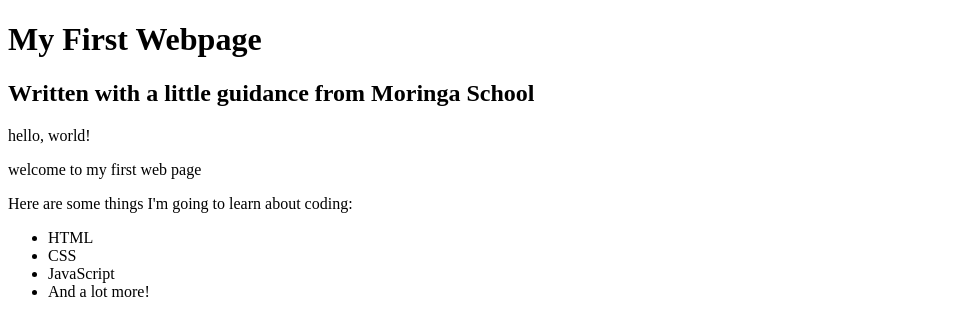
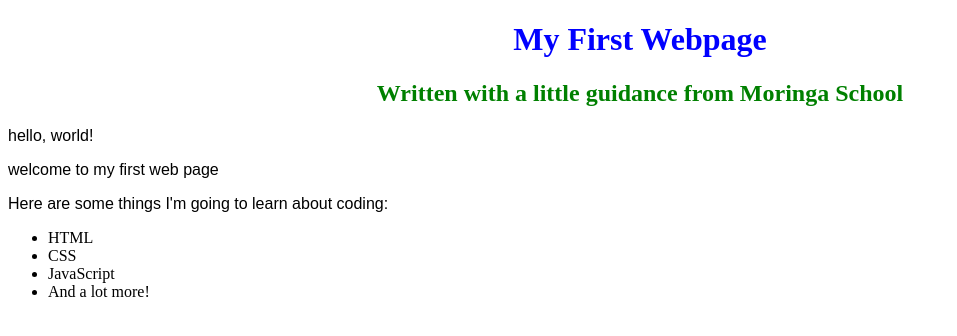
Before and after one commit to farhankey/my-portofolio, a plain HTML site: page index.html in a window 1280 px wide. Shown: the whole page, without its empty margins (0-957 px from the left). Drawn offline with Linux system fonts and the light colour scheme.

Commit message:
change name of my-first-webpage.html file to index.html

```diff
--- /dev/null
+++ b/css/style.css
@@ -0,0 +1,15 @@
+h1{
+    color: blue;
+    text-align: center;
+}
+h2{
+    color: green;
+    front-style: italic;
+    text-align: center;
+}
+p{
+    font-family: sans-serif;
+}
+ul[
+    line-height: 40px;
+]
--- a/my-first-webpage.html
+++ b/index.html
@@ -2,6 +2,7 @@
 <html>
     <head>
         <title>My first webpage!</title>
+        <link href="css/style.css" rel="stylesheet" type="text/css">
     </head>
     <body>
         <h1>My First Webpage</h1>
```
Also changed, not shown: 1 other file.
